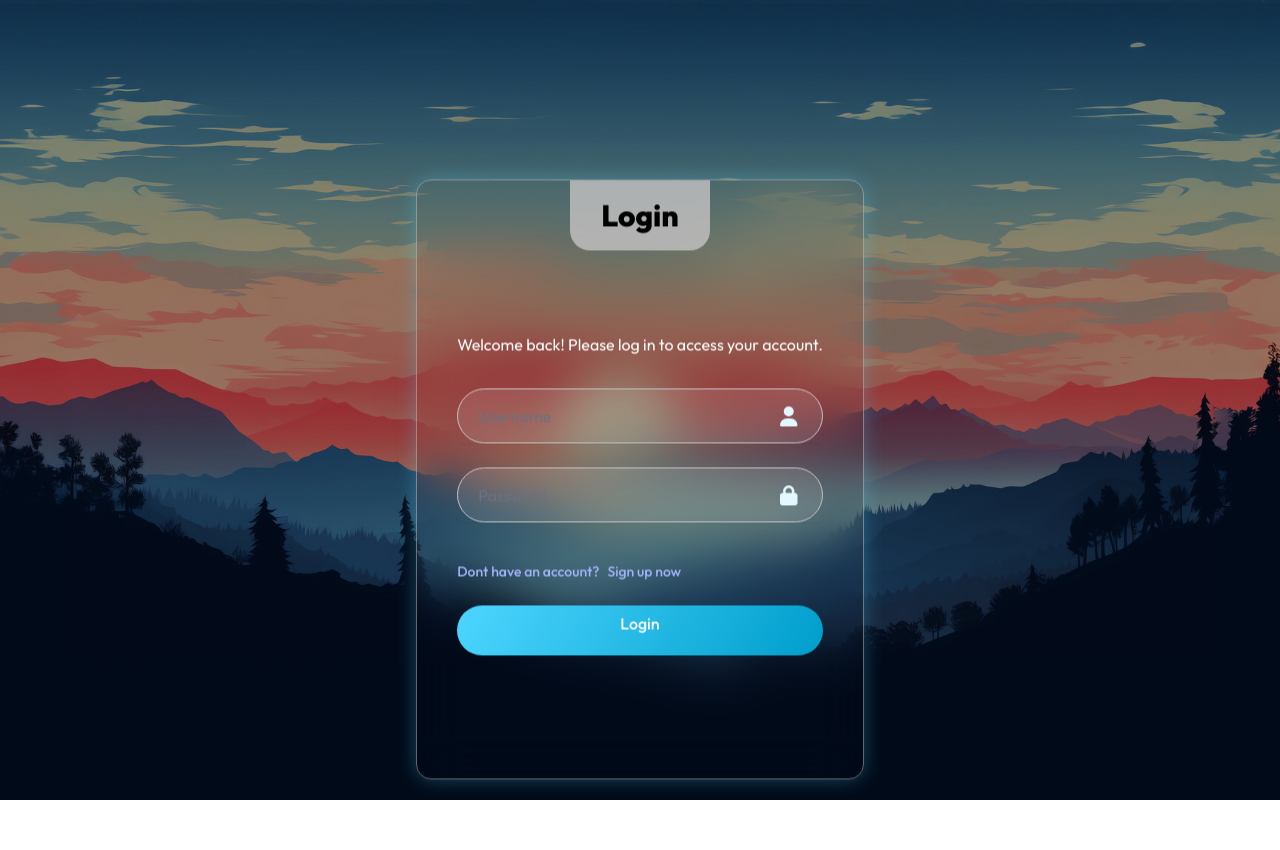
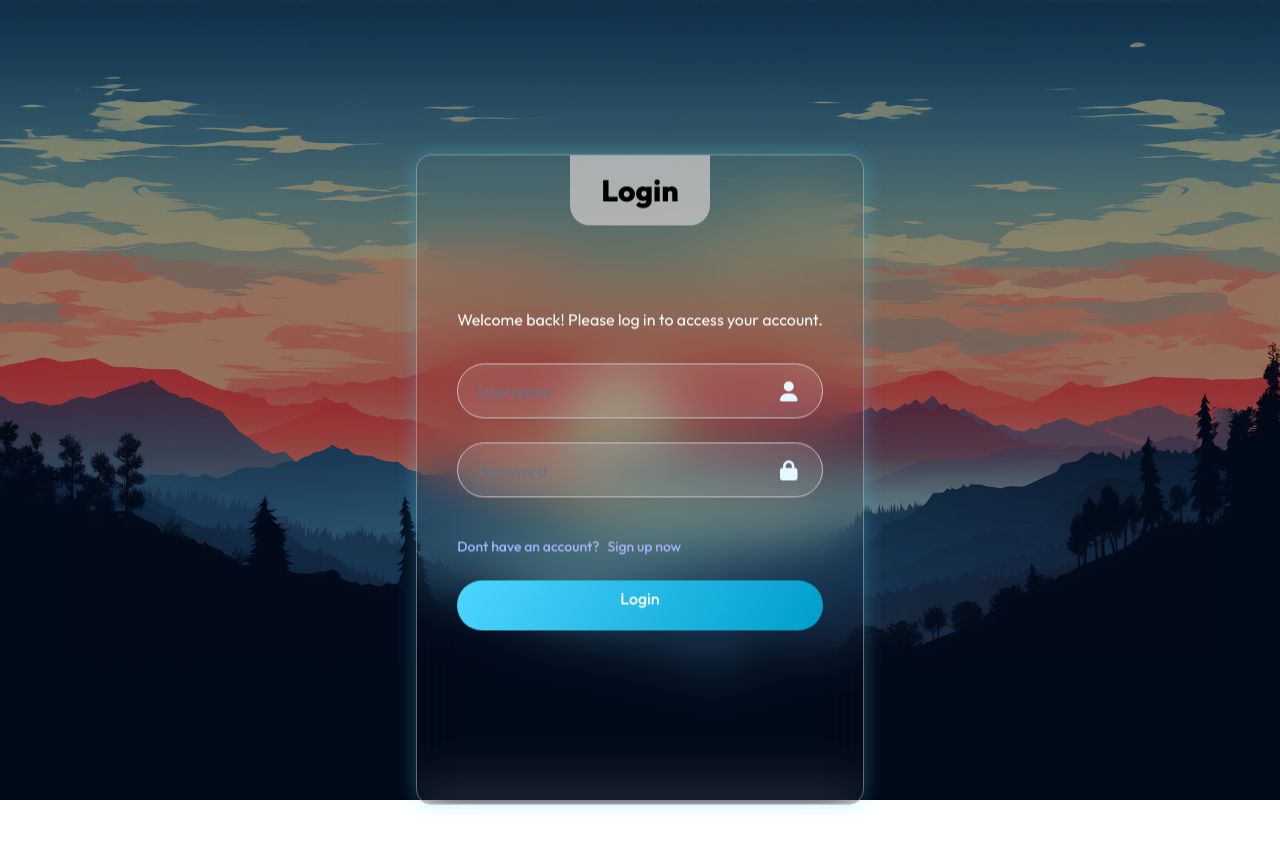
Before and after one commit to CHEGEBB/PRODIGY_FS_O3, a React (Vite) app in the folder frontend/: page /login in a window 1280 px wide. Shown: the top 850 px of the page. Built offline with nearby package versions, Linux system fonts and the light colour scheme.

Commit message:
refactor: Adjust height of login box in Auth.scss
This commit adjusts the height of the login box in the Auth.scss file from 600px to 650px. This change improves the layout of the authentication page.

Note: This message is based on the provided code changes and recent repository commits.

```diff
--- a/frontend/src/sass/Auth.scss
+++ b/frontend/src/sass/Auth.scss
@@ -94,7 +94,7 @@ a {
 .login-box {
   position: relative;
   width: 400px;
-  height: 600px;
+  height: 650px;
   backdrop-filter: blur(25px);
   border: 1px solid rgba($primary-color, 0.5);
   border-radius: 15px;
--- a/frontend/src/sass/Sidebar.scss
+++ b/frontend/src/sass/Sidebar.scss
@@ -77,7 +77,9 @@ $offline-color: #e74c3c;
   .user-profiles {
     margin-top: 20px;
     flex-grow: 1;
-    overflow-y: auto;
+    display: flex;
+    flex-direction: column;
+    min-height: 0; // Add this line
 
     h3 {
       font-size: 18px;
@@ -88,6 +90,8 @@ $offline-color: #e74c3c;
     ul {
       list-style-type: none;
       padding: 0;
+      overflow-y: auto; // Change to auto
+      flex-grow: 1; // Add this line
 
       .user-profile {
         display: flex;
```
